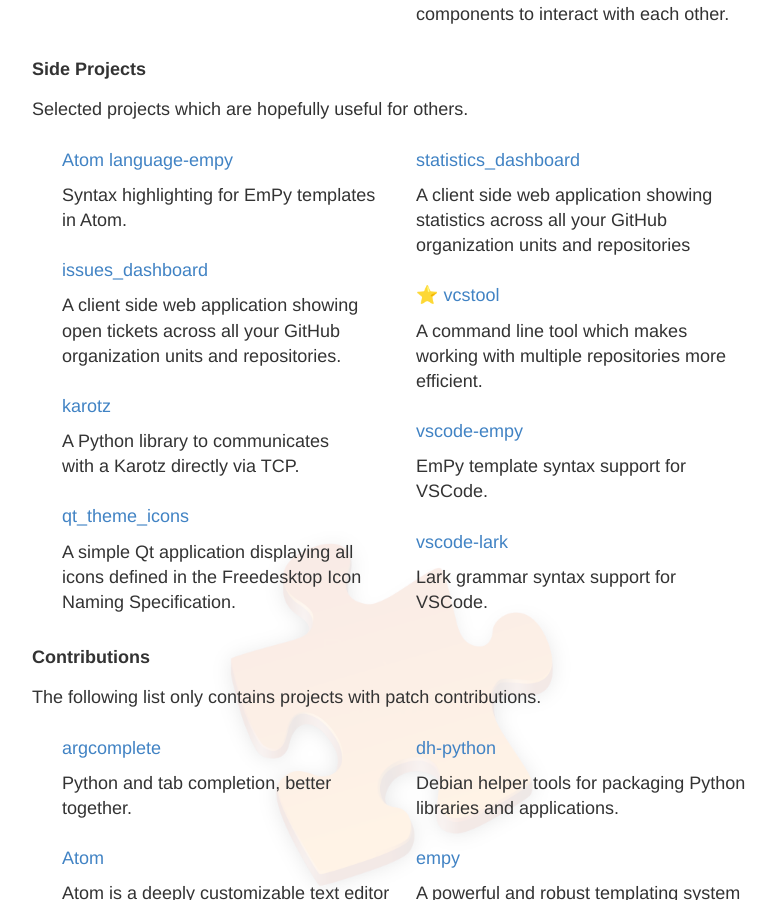
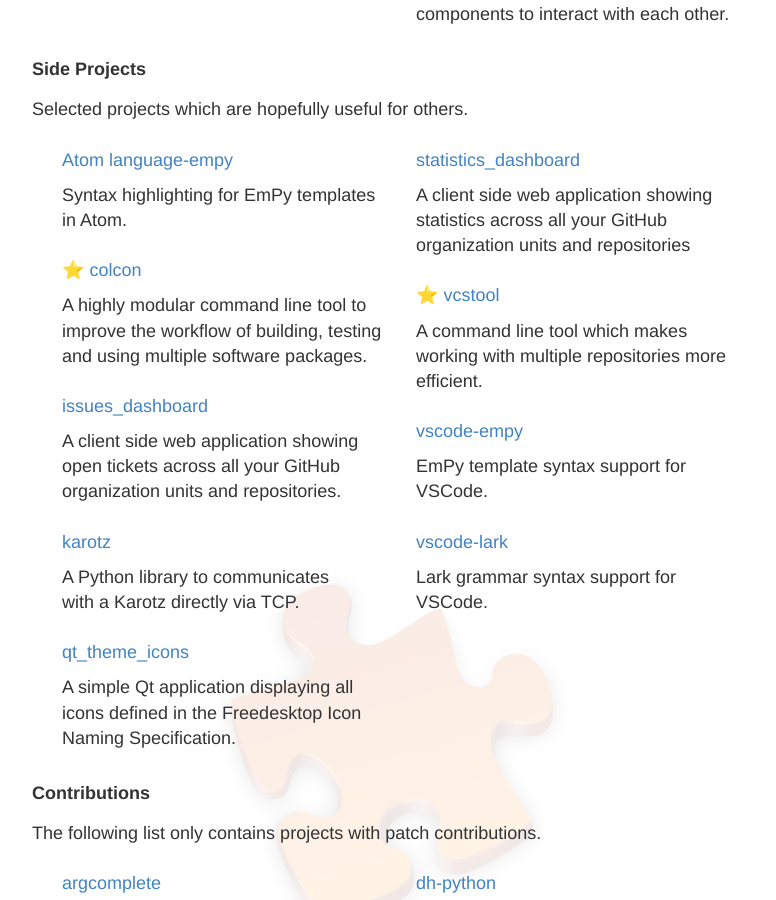
Before and after one commit to dirk-thomas/dirk-thomas.github.io, a Jekyll site: the page built from projects/index.md, in a window 1280 px wide and 900 px high, scrolled down 670 px. Shown: the whole window, without its empty margins (248-1024 px from the left). Built offline with Jekyll 4.4.1, drawn with Linux system fonts in a browser that asks for light colours; emoji names are drawn with the system emoji font.

Commit message:
add colcon to project list

```diff
--- a/projects/index.md
+++ b/projects/index.md
@@ -60,6 +60,10 @@
 
   Syntax highlighting for EmPy templates
   in Atom.
+
+* :star: [colcon](https://github.com/colcon)
+
+  A highly modular command line tool to improve the workflow of building, testing and using multiple software packages.
 
 * [issues_dashboard](https://github.com/dirk-thomas/issues_dashboard)
 
```
